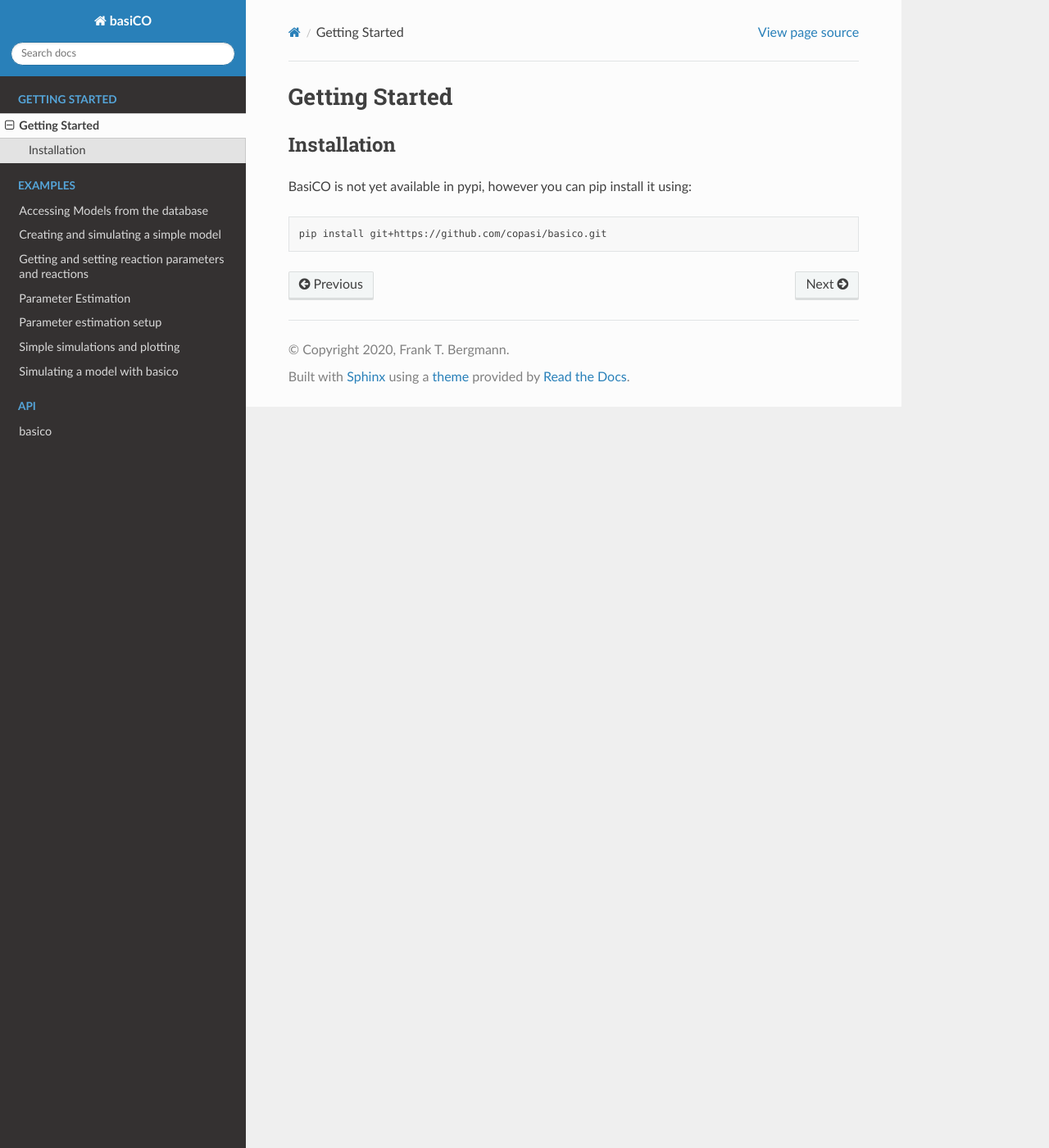
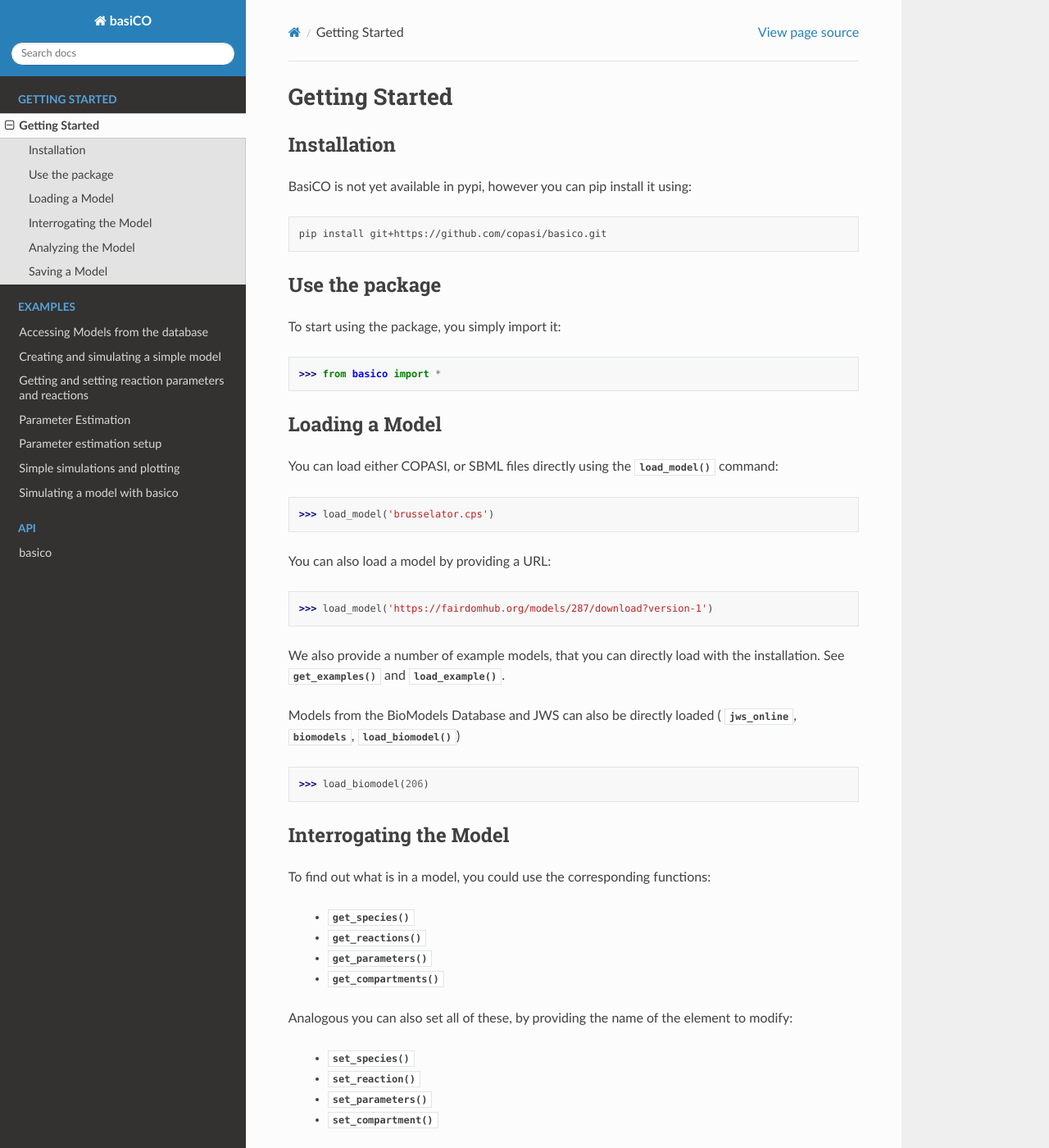
Before and after one commit to copasi/basico, a Sphinx documentation site: the page built from docs/quickstart/get-started.rst, in a window 1280 px wide and 1400 px high. Shown: the whole window at 82% size. Built offline with Sphinx 7.4.7 and the Read the Docs theme 2.0.0, drawn with Linux system fonts in a browser that asks for light colours; pages that are not in the unit, such as notebooks, are missing from menus; some of the changed text lies outside the part shown.

Commit message:
- more documentation

```diff
--- a/docs/quickstart/get-started.rst
+++ b/docs/quickstart/get-started.rst
@@ -1,11 +1,108 @@
 Getting Started
 ===============
 
+
 Installation
-------------
+---------------
 
 BasiCO is not yet available in pypi, however you can pip install it using:
 
 .. code-block:: bash
 
     pip install git+https://github.com/copasi/basico.git
+
+
+Use the package
+---------------
+
+To start using the package, you simply import it:
+
+.. code-block:: python
+
+    >>> from basico import *
+
+Loading a Model
+---------------
+
+You can load either COPASI, or SBML files directly using the
+:func:`.load_model` command:
+
+.. code-block:: python
+
+    >>> load_model('brusselator.cps')
+
+You can also load a model by providing a URL:
+
+.. code-block:: python
+
+    >>> load_model('https://fairdomhub.org/models/287/download?version-1')
+
+We also provide a number of example models, that you can directly load
+with the installation. See :func:`.get_examples` and :func:`.load_example`.
+
+Models from the BioModels Database and JWS can also be directly loaded
+( :mod:`.jws_online`, :mod:`.biomodels`, :func:`.load_biomodel`)
+
+.. code-block:: python
+
+    >>> load_biomodel(206)
+
+
+Interrogating the Model
+-----------------------
+
+To find out what is in a model, you could use the corresponding
+functions:
+
+ * :func:`.get_species`
+ * :func:`.get_reactions`
+ * :func:`.get_parameters`
+ * :func:`.get_compartments`
+
+Analogous you can also set all of these, by providing the name
+of the element to modify:
+
+ * :func:`.set_species`
+ * :func:`.set_reaction`
+ * :func:`.set_parameters`
+ * :func:`.set_compartment`
+
+New elements are added with:
+
+ * :func:`.add_species`
+ * :func:`.add_reaction`
+ * :func:`.add_parameter`
+ * :func:`.add_compartment`
+
+And removed with:
+
+ * :func:`.remove_species`
+ * :func:`.remove_reaction`
+ * :func:`.remove_parameter`
+ * :func:`.remove_compartment`
+
+
+Analyzing the Model
+-------------------
+
+Currently the following analysis tasks have been included:
+
+ * :mod:`.task_timecourse`
+ * :mod:`.task_steadystate`
+ * :mod:`.task_parameterestimation`
+
+Saving a Model
+---------------
+
+Saving a model, is done by calling :func:`.save_model`:
+
+.. code-block:: python
+
+    >>> save_model('model_3.cps')
+
+will save the file `model_3.cps` in the current folder. To export
+the model to SBML use:
+
+.. code-block:: python
+
+    >>> save_model('model_3.xml', type-'sbml')
```
Also changed, not shown: 2 other files.
